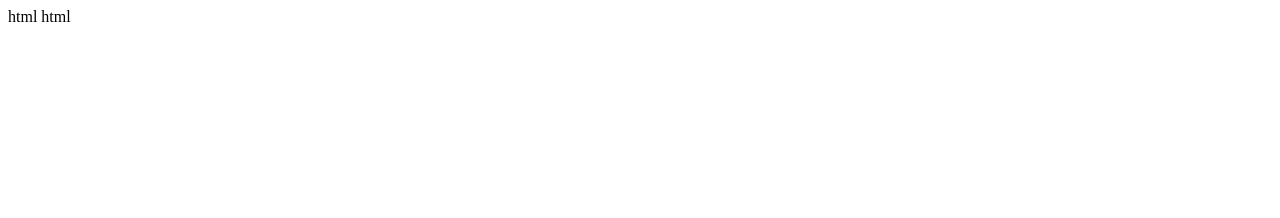
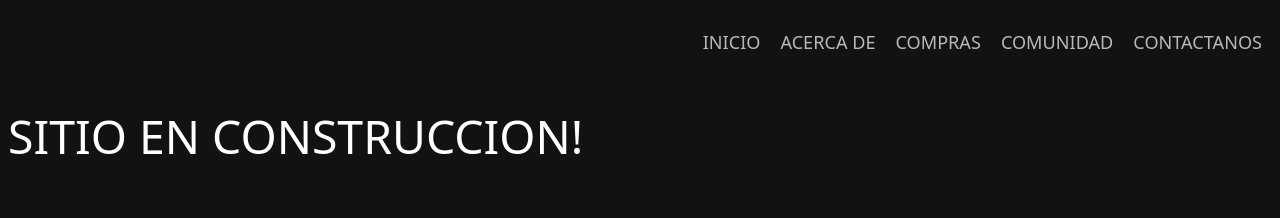
Before and after one commit to Alberto813/Solaria, a plain HTML site: page index.html in a window 1280 px wide. Drawn offline with Linux system fonts and the light colour scheme.

Commit message:
Creacion del menu de navegacion con ciertos estilos para PC, no es compatible con moviles.

```diff
--- /dev/null
+++ b/css/index.css
@@ -0,0 +1,104 @@
+/********************************************
+ *    Property of Alberto Montiel Reyes     *
+ *       All rights reserved © 2023         *
+ *    Any modifications at this file and    *
+ *      others ones must be aproved and     *
+ *    concend by the author, forks are not  *
+ * allowed, contact me for more information *
+ *                                          *
+ ********************************************/
+
+
+*{ /*En esta seccion van todas las variables de estilizado gobales, se aplicaran a cualquier elemento que se cree en el futuro*/
+    font-size: 62.5%;
+    list-style: none;
+    text-decoration: none;
+}
+
+html { /*En esta seccion es el estilizado del documento html, todo lo que compone la pagina, a diferencia del componente * que es global, html tiene mayor prioridad*/
+    color-scheme: dark;
+    box-sizing: border-box;
+    margin: 0;
+    padding: 0;
+}
+
+a { /*Estilizado de todos los componentes tipo hipervinculos, al igual que html, reemplazara todo el estilizado del componente global*/
+    position: relative;
+    color: inherit;
+    text-transform: uppercase;
+    opacity: .7;
+    font-weight: 500;
+}
+
+body { /*Estos son los estilos que se aplicaran unicamente a los elementos dentro del body, es decir, cualquier elemento fuera de body no se vera afectado por estos estilos*/
+    font-family: system-ui, -apple-system, BlinkMacSystemFont, 'Segoe UI', Roboto, Oxygen, Ubuntu, Cantarell, 'Open Sans', 'Helvetica Neue', sans-serif;
+    font-size: 19rem;
+}
+
+header { /*Estilo de la cabecera del sitio web, tiene una pocision relativa sujera a la cima del sitio web*/
+    position: relative;
+    top: 0;
+    width: 100%;
+    height: 50px;
+}
+
+.barraNavPrincipal { /*El elemento de navegacion es relativo al padre*/
+    position: relative;
+    height: inherit;
+}
+
+.barraNavPrincipal ul { /*Esta es la lista con los elementos que se ven en el menu, inicio, acerca de, compras etc, aqui se puede modificar el estilo de esos componentes*/
+    --_gap: 2rem;
+
+    margin: 0;
+    height: min-content;
+    display: flex;
+    flex-wrap: nowrap;
+    align-content: center;
+    justify-content: flex-end;
+    align-items: center;
+}
+
+.barraNavPrincipal li { /*Este es el estilo de cada elemento dentro de la lista a diferencia de ul, li modifica cada elemento por separado; ul aplicaria un efecto global lo podria causar crasheos o bugs visuales*/
+    position: relative;
+    overflow: hidden;
+    padding: calc(var(--_gap) / 2);
+}
+
+.barraNavPrincipal li::after { /*Esta es la barra que aparece debajo de cada elemento, su forma, su color y sus propiedades*/
+    content: "";
+    position: absolute;
+    left: 0;
+    bottom: 0rem;
+    height: 3px;
+    width: 100%;
+    background: plum;
+
+    translate: var(--_translate, 0);
+    scale: var(--_width, 0) 1;
+    transition:
+        scale 300ms var(--_scale-delay, 0ms),
+        translate 500ms var(--_translate-delay, 0ms);
+}
+
+.barraNavPrincipal li:hover,
+.barraNavPrincipal li:focus-within{ /*Aqui especificamos que queremos hacer cuando un elemento de la lista es apuntado con el cursor, o con el tabulador (EoA)*/
+    --_width: 1;
+}
+
+@supports selector(:has(h1)){ /*Comprobamos que el navegador tenga soporte con el metodo :has para ejecutar las animaciones, en caso de que no lo soporte, se vera un poco extraño las animaciones*/
+    .barraNavPrincipal li:hover + li {
+        --_translate: -100%;
+        --_scale-delay: 300ms;
+        --_translate-delay: 200ms;
+    }
+    .barraNavPrincipal li:has(+ :hover) {
+        --_translate: 100%;
+        --_scale-delay: 300ms;
+        --_translate-delay: 200ms;
+    }
+}
+
+a:hover, a:focus-visible { /*Definimos la opacidad a 1 del elemento que este siendo apuntado, dando un efecto de alumbrado*/
+    opacity: 1;
+}
--- a/index.html
+++ b/index.html
@@ -1,2 +1,30 @@
-html
-html
+<!DOCTYPE html>
+<html lang="es-MX">
+<head>
+    <meta charset="UTF-8">
+    <meta name="viewport" content="width=device-width, initial-scale=1.0">
+    <title>Solaria | servidor para MC Java y Bedrock</title>
+    <link rel="stylesheet" href="./css/index.css">
+</head>
+<body>
+    <header>
+        <nav class="barraNavPrincipal">
+            <ul>
+                <li><a href="">Inicio</a></li>
+                <li><a href="">Acerca de</a></li>
+                <li><a href="">Compras</a></li>
+                <li><a href="">Comunidad</a></li>
+                <li><a href="">Contactanos</a></li>
+            </ul>
+        </nav>
+    </header>
+    <main>
+        <section class="advertencia">
+            <p>SITIO EN CONSTRUCCION!</p>
+        </section>
+    </main>
+    <footer>
+
+    </footer>
+</body>
+</html>
```
